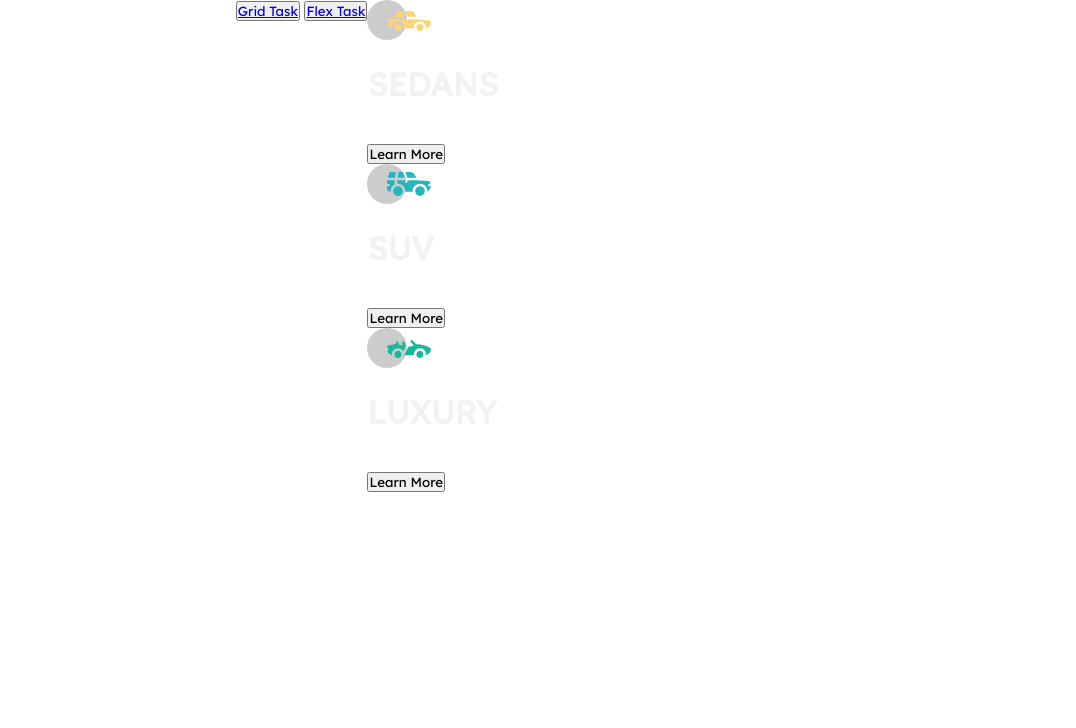
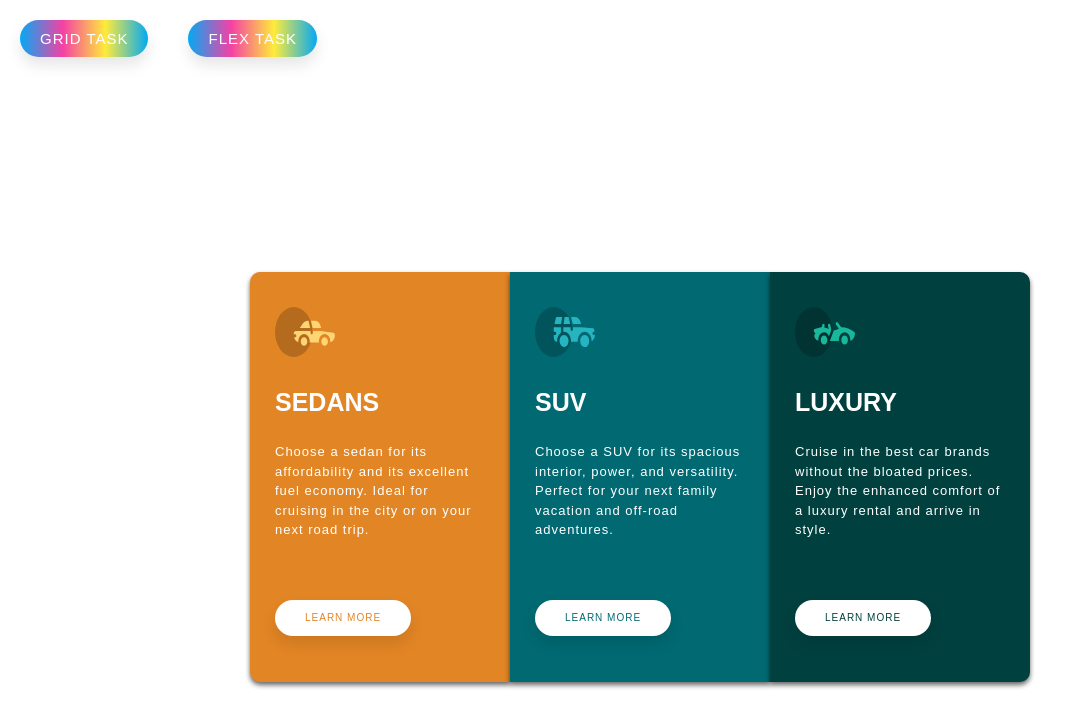
Before and after one commit to Jayne-0/Zuri-Tasks, a plain HTML site: page index.html in a window 1280 px wide. Shown: the whole page, without its empty margins (0-1076 px from the left). Drawn offline with Linux system fonts and the light colour scheme.

Commit message:
Update style.css

```diff
--- a/style.css
+++ b/style.css
@@ -1,81 +1,147 @@
-@import url('https://fonts.googleapis.com/css2?family=Big+Shoulders+Display:wght@700&family=Lexend+Deca&display=swap');
- *{
+* {
+  box-sizing: border-box;
+  margin: 0;
   padding: 0;
-      margin: 0;
-      box-sizing: border-box;
-      font-family: 'Big Shoulders Display', cursive;
-      font-family: 'Lexend Deca', sans-serif;
 }
- body{
-      width: 100%;
-      min-height: 100vh;
+
+body {
+  font-family: 'Poppins', sans-serif;
+  font-size: 16px;
+  line-height: 1.5;
+  color: #333;
+  background: white;
+}
+header{
   display: flex;
-      justify-content: center;
-      align-content: center;
 }
- .box-conatiner{
-      width: 100%;
-      max-width: 1440px;
+
+header button {
+  padding: 10px 20px;
+  font-size: 15px;
+  text-transform: uppercase;
+  letter-spacing: 1px;
+  font-weight: 500;
+  border: none;
+  border-radius: 45px;
+  background: linear-gradient(90deg,#03a9f4,#f441a5,#ffeb3b,#03a9f4);
+  transition: all 0.3s ease 0s;
+  cursor: pointer;
+  outline: none;
+  font-style: bold;
+  margin: 20px;
+ }
+ a{
+  text-decoration: none;
+  text-align: center;
+  margin: auto;
+  color: #fff;
+ }
+
+
+
+
+
+.container {
+  max-width: 780px;
+  margin: 0 auto;
   display: flex;
   justify-content: center;
   align-items: center;
-      flex-flow: wrap;
+  height: 100vh;
 }
- .box{
-      width: 269px;
-      padding: 15px;
-      min-height: 430px;
+
+
+.container div {
+  flex: 1;
+  color: #fff;
+  box-shadow: 0 3px 5px rgba(0, 0, 0, 0.6);
+  padding: 20px 25px;
+  height:410px;
+  text-align: left;
+  margin: auto;
 }
- .box1{
-      background-color: hsl(31,77%,52%);
+h1{
+  font-size: 25px;
+  line-height: 60px;
+  letter-spacing: 0px;
+}
+p{
+  font-size: 13px;
+  padding: 10px 0px 30px;
+  letter-spacing: 1px;
+  margin-bottom: 30px;
+}
+
+
+.box-1{
+  background-color: #e28525;
   border-top-left-radius: 10px;
   border-bottom-left-radius: 10px;
 }
- .box2{
-      background-color: hsl(184,100%,22%);
+
+.box-2{
+  background-color: #016972;
 }
- .box3{
-      background-color: hsl(179,100%,13%);
+
+.box-3{
+  background-color: #00403f;
   border-top-right-radius: 10px;
   border-bottom-right-radius: 10px;
 }
- .content{
-      padding: 10px;
+
+.car{
+  font-size: 20px;
+  display: block;
+  margin: 15px 0px;
+  width: 60px;
+  height:50px;
+  text-align: left;
 }
- h1{
-      color: hsl(0,0%,95%);
+
+button {
+  padding: 1.25em 3em;
+  font-size: 10px;
   text-transform: uppercase;
-      font-family: 'Lexend Deca', sans-serif;
-      margin: 20px 0;
+  letter-spacing: 1px;
+  font-weight: 500;
+  border: none;
+  border-radius: 45px;
+  box-shadow: 0px 8px 15px rgba(0, 0, 0, 0.1);
+  transition: all 0.3s ease 0s;
+  cursor: pointer;
+  outline: none;
+  font-style: bold;
 }
- p{
-      color: hsla(0,0%,100%,0.75);
-      font-family: 'Big Shoulders Display', cursive;
+.box-1 button{
+  background-color: #fff;
+  color: #e28525;
 }
- .btn{
-      margin: 60px 0;
-      padding: 15px 40px;
-      border: 0;
-      border-radius: 30px;
-      outline: none;
-      background-color: #FFF;
-      font-size: 15px;
-      cursor: pointer;
-      font-family: 'Lexend Deca', sans-serif;
-      font-weight: 700;
+
+.box-2 button{
+  background-color: #fff;
+  color: #016972;
 }
- .btn1{
-      color: hsl(31, 77%, 52%);
+
+.box-3 button{
+  background-color: #fff;
+  color: #00403f;
 }
- .btn2{
-      color: hsl(184, 100%, 22%);
+
+
+@media (max-width: 768px) {
+  .container {
+    flex-direction: column;
+    padding-top: 20px;
+    text-align: center;
+    max-height: 600px;
   }
- .btn3{
-      color: hsl(179, 100%, 13%);
+
+  .box-1, .box-2, .box-3 {
+    display: block;
+    text-align: center;
   }
- .btn:hover{
-      background-color: transparent;
-      border: 2px solid #FFF;
-      color: #FFF;
-      transition: 0.4s;
+  body {
+    height: 100vh;
+    width: 100%;
   }
+}
```
Lines whose indentation alone changed are shown as unchanged.
